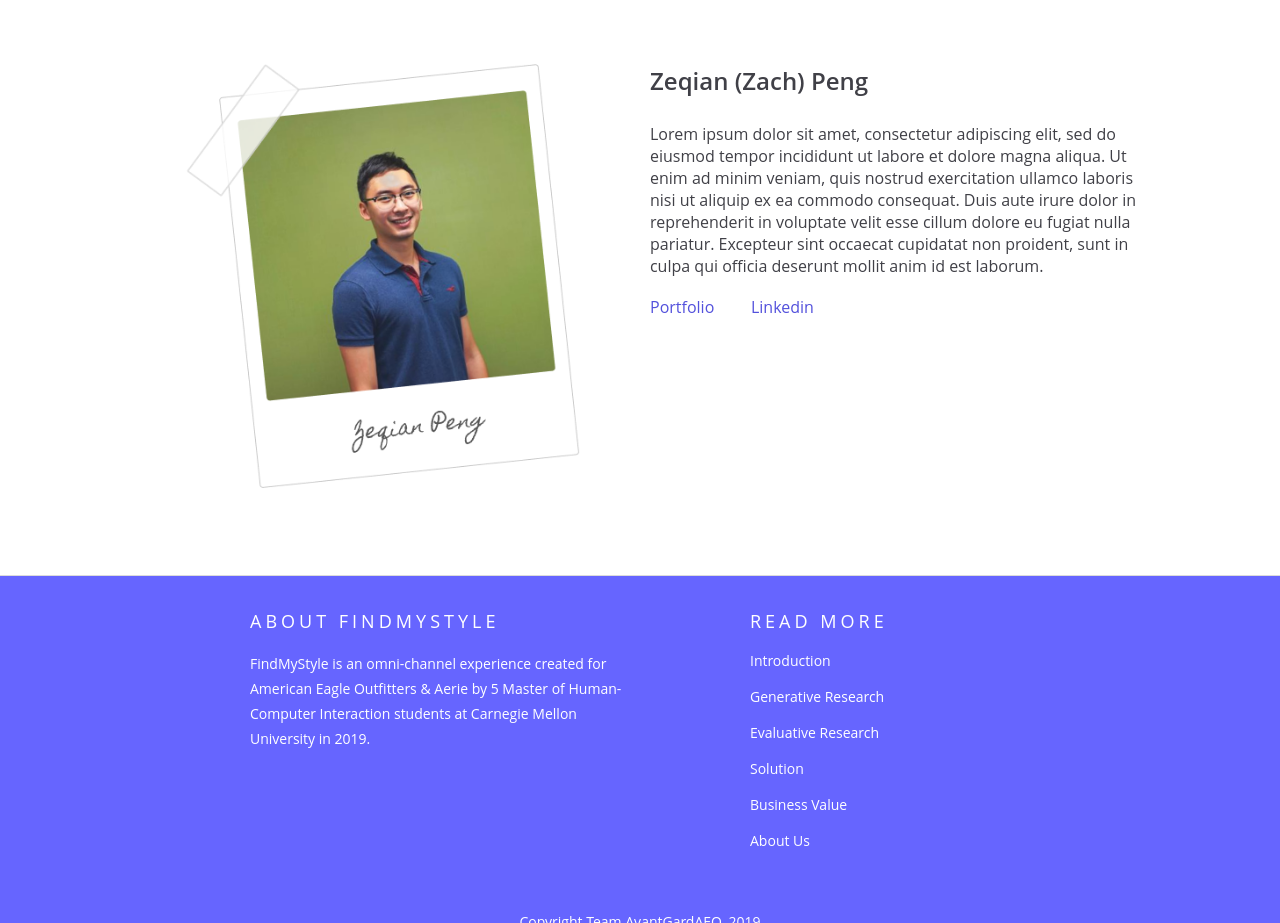
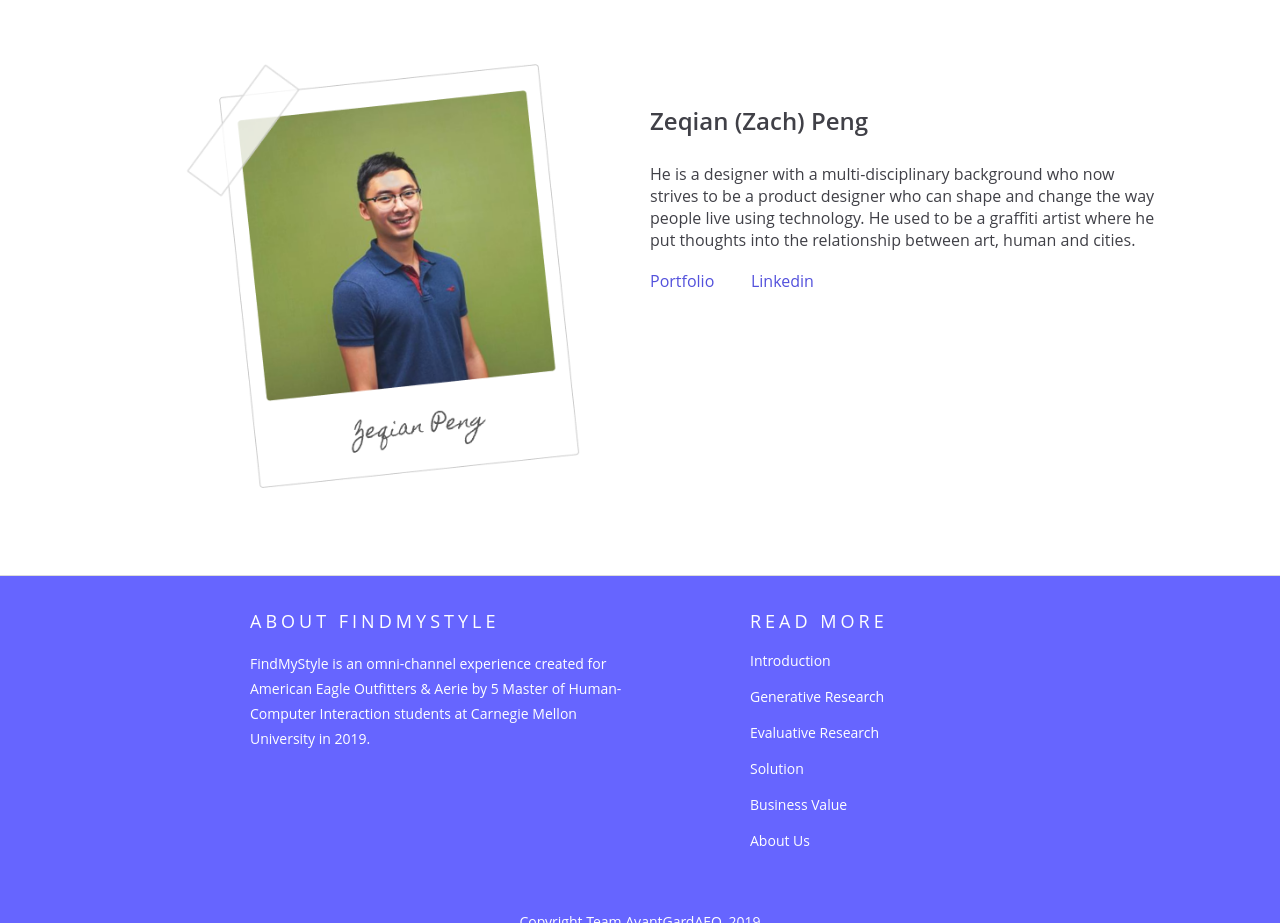
Before and after one commit to skapil1306/AEO-FindMyStyle, a plain HTML site: page about.html in a window 1280 px wide. Shown: the part 2920-3843 px from the top of the page. Drawn offline with nearby package versions, Linux system fonts and the light colour scheme; a script that the page names is missing.

Commit message:
updated bio

```diff
--- a/about.html
+++ b/about.html
@@ -60,6 +60,8 @@
       <div class="w-col w-col-1"></div>
       <div class="w-col w-col-5"><img src="images/Group-2.png" alt="" class="image-18"></div>
       <div class="w-col w-col-5">
+          <br>
+          <br>
         <h1 class="main-header">Daniela Marmolejos</h1>
         <div class="body-text"><strong class="bold-text-2">Daniela is a designer using human-computer interaction principles and systems thinking to solve problems. She is passionate about working with complex problems and environments. After graduating from Virginia Tech, she was a consultant at PwC for 3 years.  Wanting to solve more user centered problems, she came to CMU’s MHCI progam.  During her free time, she loves to sing (fun fact: she is classically trained!), sketch and explore new cities.</strong></div>
         <div class="div-block-3">
@@ -75,6 +77,8 @@
       <div class="w-col w-col-1"></div>
       <div class="w-col w-col-5"><img src="images/mv.png" alt="" class="about-polaroid"></div>
       <div class="w-col w-col-5">
+          <br>
+          <br>
         <h1 class="main-header">Molly Vierhile</h1>
         <div class="body-text"><strong class="bold-text-2">A designer who seeks to enhance tangible human experiences with technology. She settled in San Francisco after finishing undergrad in 2014 and conducted clinical mental health research at Stanford prior to MHCI. An avid traveler, she’s been to 46 countries, and loves photography, hiking, and all things outdoors!</strong></div>
         <div class="div-block-3">
@@ -90,6 +94,8 @@
       <div class="w-col w-col-1"></div>
       <div class="w-col w-col-5"><img src="images/siqi.png" alt="" class="about-polaroid"></div>
       <div class="w-col w-col-5">
+          <br>
+          <br>
         <h1 class="main-header">Siqi Wu</h1>
         <div class="body-text"><strong class="bold-text-2">Siqi is an experience designer passionate about the intersection of design, technology and business. Several years of marketing experience at a Fortune 500 company and her MHCI journey have molded her into a multifaceted designer. Her biggest passion outside of work is cooking!</strong></div>
         <div class="div-block-3">
@@ -105,6 +111,8 @@
       <div class="w-col w-col-1"></div>
       <div class="w-col w-col-5"><img src="images/sw.png" alt="" class="image-19"></div>
       <div class="w-col w-col-5">
+          <br>
+          <br>
         <h1 class="main-header">Swarnakshi Kapil</h1>
         <div class="body-text"><strong class="bold-text-2">Swarnakshi is a designer who loves experimenting with emerging technology. She joined the MHCI program at CMU after graduating with a BS in Cognitive Science &amp; HCI from UC San Diego, where she conducted research on the interaction between pedestrians and self-driving cars. She is most passionate about sustainability and likes to surf in her free time.</strong></div>
         <div class="div-block-3">
@@ -120,8 +128,10 @@
       <div class="w-col w-col-1"></div>
       <div class="w-col w-col-5"><img src="images/zp.png" alt="" class="image-20"></div>
       <div class="w-col w-col-5">
+          <br>
+          <br>
         <h1 class="main-header">Zeqian (Zach) Peng</h1>
-        <div class="body-text"><strong class="bold-text-2">Lorem ipsum dolor sit amet, consectetur adipiscing elit, sed do eiusmod tempor incididunt ut labore et dolore magna aliqua. Ut enim ad minim veniam, quis nostrud exercitation ullamco laboris nisi ut aliquip ex ea commodo consequat. Duis aute irure dolor in reprehenderit in voluptate velit esse cillum dolore eu fugiat nulla pariatur. Excepteur sint occaecat cupidatat non proident, sunt in culpa qui officia deserunt mollit anim id est laborum.</strong></div>
+        <div class="body-text"><strong class="bold-text-2">He is a designer with a multi-disciplinary background who now strives to be a product designer who can shape and change the way people live using technology. He used to be a graffiti artist where he put thoughts into the relationship between art, human and cities.</strong></div>
         <div class="div-block-3">
           <div class="columns-8 w-row">
             <div class="w-col w-col-6"><a href="http://pzq.me" target="_blank" class="link">Portfolio</a></div>
```
